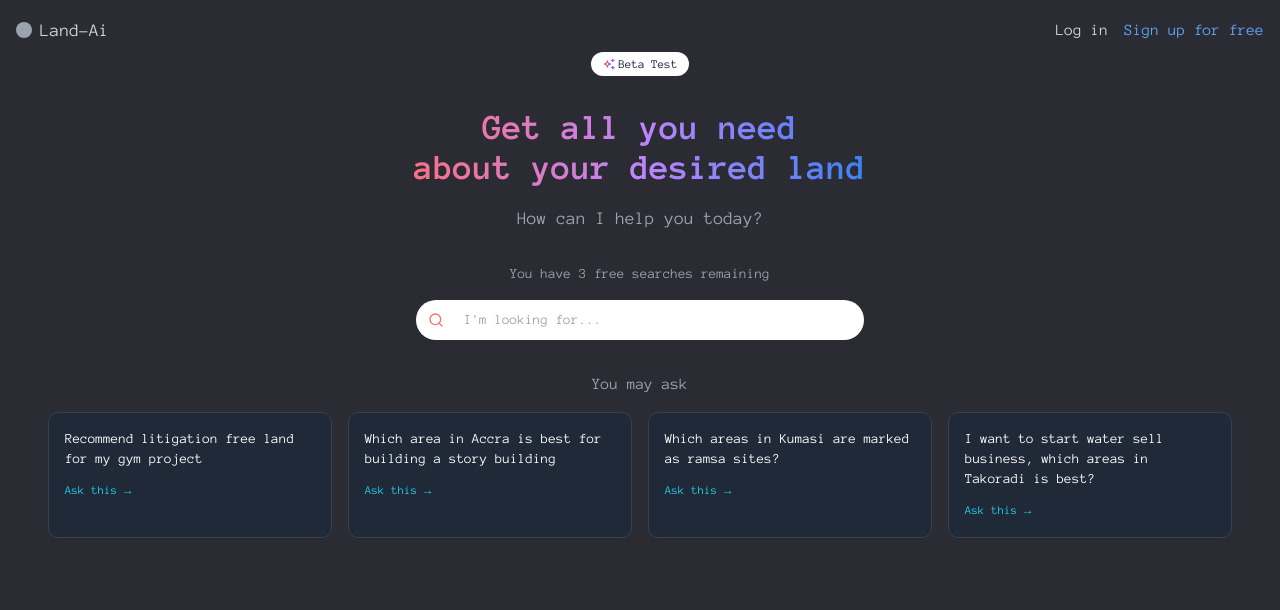
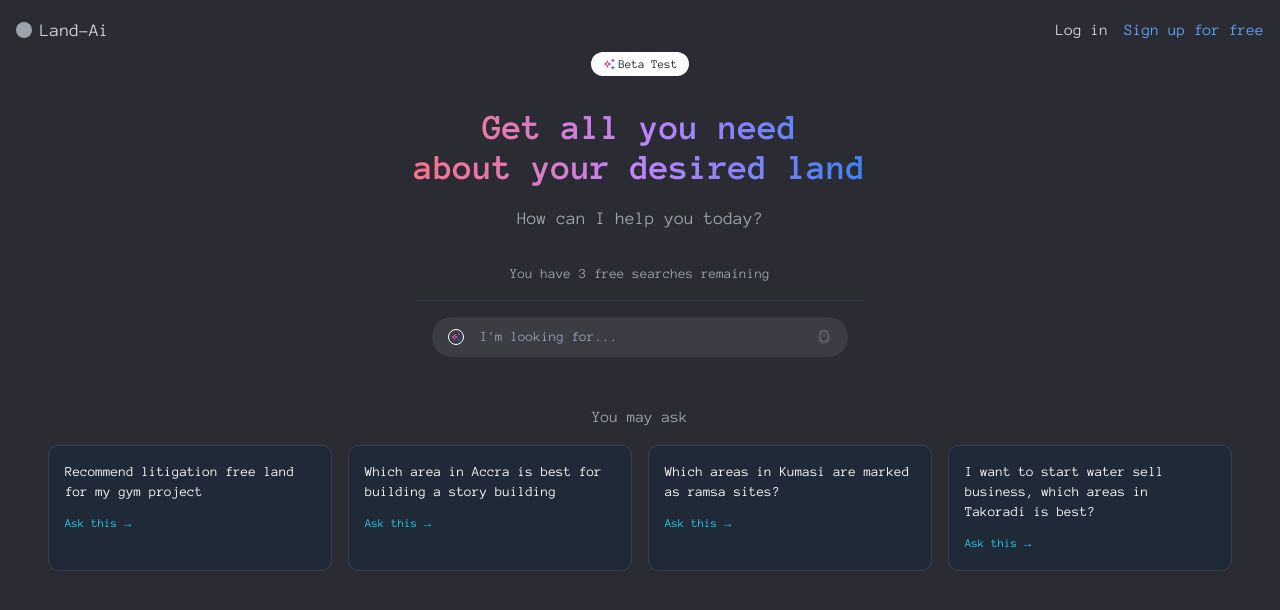
Before and after one commit to PrimeStrategy-Ghana-LTD/GeoAI, a React (Vite) app: page / in a window 1280 px wide. Shown: the top 610 px of the page. Built offline with nearby package versions, Linux system fonts and the light colour scheme.

Commit message:
Fix login modal layout and restore visibility

```diff
--- a/src/components/AppLayout.tsx
+++ b/src/components/AppLayout.tsx
@@ -67,10 +67,9 @@ const AppLayout: React.FC = () => {
   };
 
   const handleLogin = () => {
-    if (email === 'admin@gmail.com' && password === 'admin') {
     localStorage.setItem('isLoggedIn', 'true');
     localStorage.setItem('searchCount', '0');
-      localStorage.setItem('userName', 'Admin User');
+    localStorage.setItem('userName', email);
     setIsLoggedIn(true);
     setSearchCount(0);
     setShowLoginModal(false);
@@ -78,13 +77,9 @@ const AppLayout: React.FC = () => {
     setPassword('');
     setCurrentView('chat');
     setActiveChat('1');
-    } else {
-      alert('Invalid credentials. Use admin@gmail.com/admin for demo.');
-    }
   };
 
   const handleSignup = () => {
-    if (name && email && password) {
     localStorage.setItem('isLoggedIn', 'true');
     localStorage.setItem('searchCount', '0');
     localStorage.setItem('userName', name);
@@ -96,9 +91,6 @@ const AppLayout: React.FC = () => {
     setPassword('');
     setCurrentView('chat');
     setActiveChat('1');
-    } else {
-      alert('Please fill all fields');
-    }
   };
 
   const handleLogout = () => {
@@ -116,6 +108,7 @@ const AppLayout: React.FC = () => {
     <div className="min-h-screen bg-[#2b2c33] text-white">
       {currentView === 'home' && (
         <div className="relative p-4">
+          {/* Header section */}
           <div className="flex items-center justify-between">
             <div className="flex items-center gap-2">
               <div className="w-4 h-4 bg-gray-400 rounded-full"></div>
@@ -166,6 +159,7 @@ const AppLayout: React.FC = () => {
             </div>
           </div>
 
+          {/* Beta tag */}
           <div className="flex justify-center mt-2">
             <div className="flex items-center gap-1 bg-white text-gray-900 px-3 py-1 rounded-full">
               <img src="/images/Vector-star.png" alt="Star Icon" className="w-3 h-3" />
@@ -173,6 +167,7 @@ const AppLayout: React.FC = () => {
             </div>
           </div>
 
+          {/* Main content */}
           <div className="flex flex-col items-center justify-center p-8">
             <h1 className="text-4xl font-bold text-transparent bg-clip-text bg-gradient-to-r from-rose-400 via-purple-400 to-blue-500 mb-4 text-center">
               Get all you need<br />about your desired land
@@ -190,34 +185,49 @@ const AppLayout: React.FC = () => {
             )}
 
             <div className="relative w-full max-w-md">
-  {/* Search Icon on the left */}
-  <Search className="absolute left-3 top-1/2 transform -translate-y-1/2 w-4 h-4 text-red-400" />
-
+              {/* Search Input Section */}
+              <div className="p-4 border-t border-gray-700">
+                <div className="relative max-w-2xl mx-auto">
                   {/* Input Field */}
                   <Input
-    type="text"
+                    value={inputValue}
+                    onChange={(e) => setInputValue(e.target.value)}
                     placeholder="I'm looking for..."
-    className="pl-12 pr-12 py-2 bg-white text-gray-900 rounded-full border-0 focus:ring-2 focus:ring-cyan-400"
-    onKeyDown={(e) => e.key === 'Enter' && handleSendMessage()}
+                    className="pl-12 pr-20 bg-[#3b3c44] text-white rounded-full border-none"
+                    onKeyDown={(e) => {
+                      if (e.key === 'Enter' && inputValue.trim()) {
+                        handleSendMessage();
+                      }
+                    }}
                     disabled={!isLoggedIn && searchCount >= 3}
                   />
 
-  {/* Microphone Icon (always visible) */}
+                  {/* Star Icon */}
+                  <img
+                    src="/images/Vector-star.png"
+                    alt="Star"
+                    className="absolute left-4 top-1/2 transform -translate-y-1/2 w-4 h-4 border border-white rounded-full p-0.5 z-10"
+                  />
+
+                  {/* Microphone Icon */}
                   <img
                     src="/images/microphone.png"
                     alt="Mic"
-    className={`absolute right-3 top-1/2 transform -translate-y-1/2 w-4 h-4 transition-opacity ${
-      !isLoggedIn && searchCount >= 3 ? 'opacity-40 cursor-not-allowed' : 'opacity-100 cursor-pointer'
+                    className={`absolute right-4 top-1/2 transform -translate-y-1/2 w-4 h-4 transition-opacity ${
+                      !isLoggedIn && searchCount >= 3
+                        ? 'opacity-40 cursor-not-allowed'
+                        : 'opacity-100 cursor-pointer'
                     }`}
                     onClick={() => {
                       if (!isLoggedIn && searchCount >= 3) {
                         setShowLoginModal(true);
                       } else {
-        // microphone functionality can be triggered here
                         console.log('Microphone clicked');
                       }
                     }}
                   />
+                </div>
+              </div>
             </div>
 
             <p className="text-gray-400 text-center mt-8 mb-4">You may ask</p>
@@ -251,6 +261,7 @@ const AppLayout: React.FC = () => {
 
       {currentView === 'chat' && (
         <div className="flex h-screen">
+          {/* Sidebar */}
           <div className="w-64 bg-[#2b2c33] border-r border-gray-700 flex flex-col">
             <div className="p-4 border-b border-gray-700">
               <div className="flex items-center gap-2 text-white text-lg mb-4">
@@ -298,6 +309,7 @@ const AppLayout: React.FC = () => {
             </div>
           </div>
 
+          {/* Chat area */}
           <div className="flex-1 flex flex-col bg-[#2b2c33]">
             <div className="flex justify-end p-4 relative">
               <div className="relative">
@@ -382,20 +394,22 @@ const AppLayout: React.FC = () => {
                   alt="mic"
                   className="absolute right-3 top-1/2 transform -translate-y-1/2 w-4 h-4 cursor-pointer border border-white rounded-full p-0.5"
                 />
-
-
               </div>
             </div>
           </div>
         </div>
       )}
 
+      {/* Login Modal */}
       {showLoginModal && (
         <div
           className="fixed inset-0 bg-black bg-opacity-70 flex items-center justify-center z-50"
           onClick={() => setShowLoginModal(false)}
         >
-          <div onClick={(e) => e.stopPropagation()}>
+          <div
+            onClick={(e) => e.stopPropagation()}
+            className="bg-gray-800 p-6 rounded-xl shadow-lg w-full max-w-md"
+          >
             <LoginModal
               onClose={() => setShowLoginModal(false)}
               onLogin={handleLogin}
@@ -412,12 +426,16 @@ const AppLayout: React.FC = () => {
         </div>
       )}
 
+      {/* Signup Modal */}
       {showSignupModal && (
         <div
           className="fixed inset-0 bg-black bg-opacity-70 flex items-center justify-center z-50"
           onClick={() => setShowSignupModal(false)}
         >
-          <div onClick={(e) => e.stopPropagation()}>
+          <div
+            onClick={(e) => e.stopPropagation()}
+            className="bg-gray-800 p-6 rounded-xl shadow-lg w-full max-w-md"
+          >
             <SignupModal
               onClose={() => setShowSignupModal(false)}
               onSignup={handleSignup}
@@ -436,6 +454,7 @@ const AppLayout: React.FC = () => {
         </div>
       )}
 
+      {/* Search Popup */}
       {showSearchPopup && (
         <div className="fixed inset-0 bg-black bg-opacity-70 flex items-center justify-center z-50">
           <SearchChatsInterface
```
Lines whose indentation alone changed are shown as unchanged.
